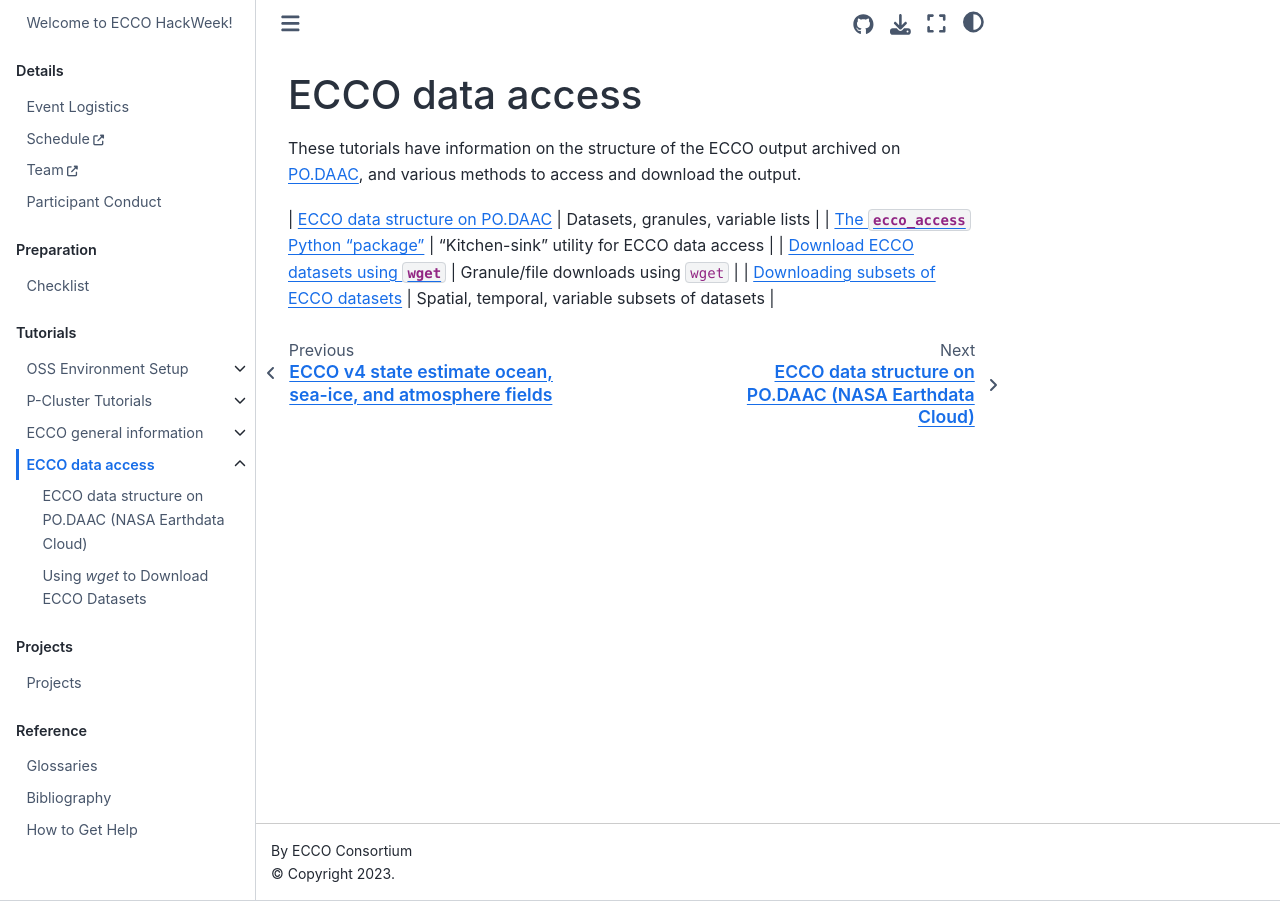
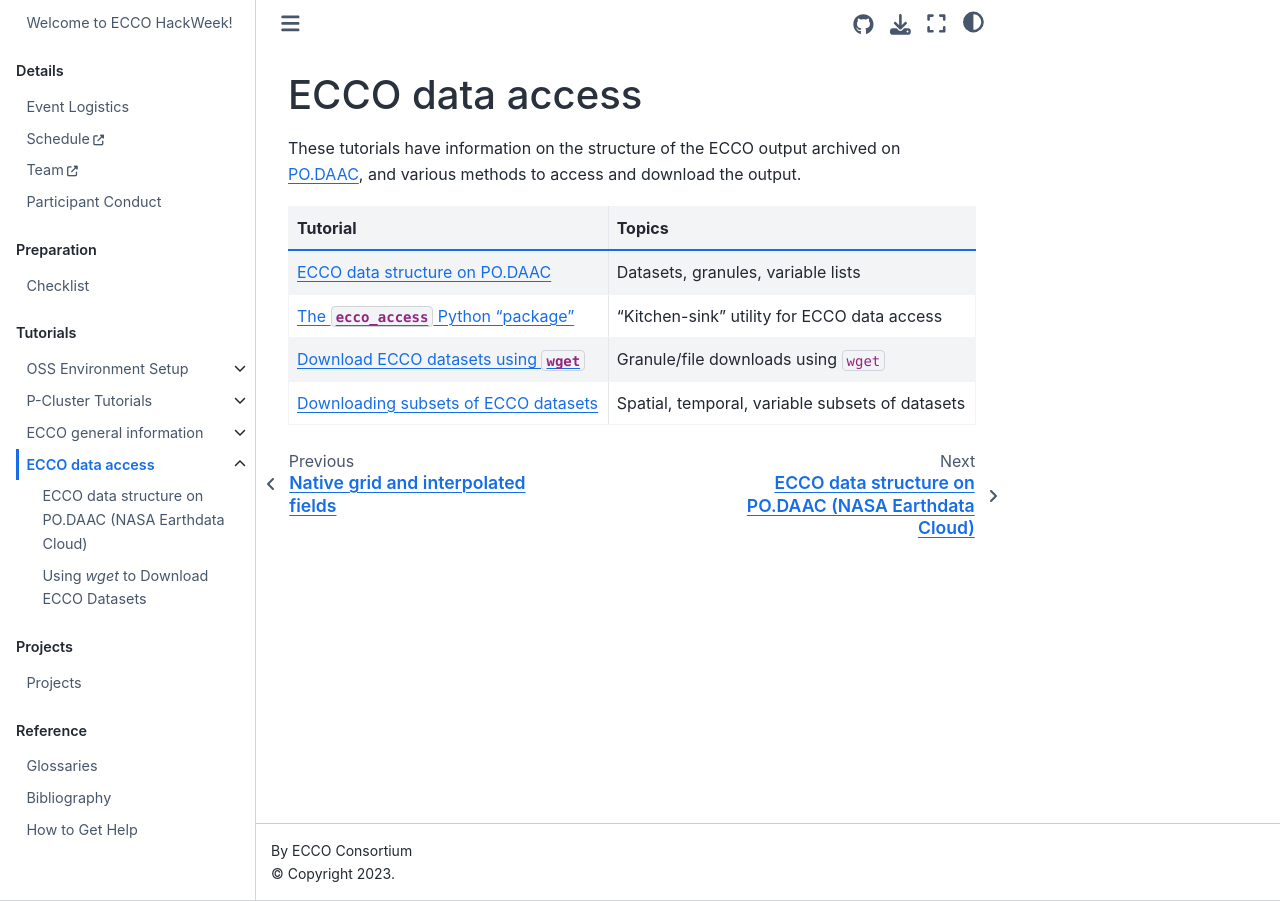
Before and after one commit to ECCO-Hackweek/ecco-2024, a Jupyter Book: the page built from book/tutorials/ECCO_data_access_index.md, in a window 1280 px wide. Built offline with Jupyter Book 1.0.4 settings and Sphinx 7.4.7 and the Sphinx Book theme 1.1.4, drawn with Linux system fonts in a browser that asks for light colours; pages that are not in the unit, such as notebooks, are missing from menus.

Commit message:
assorted fixes and created tutorials img directory

```diff
--- a/book/tutorials/ECCO_data_access_index.md
+++ b/book/tutorials/ECCO_data_access_index.md
@@ -2,6 +2,8 @@
 
 These tutorials have information on the structure of the ECCO output archived on [PO.DAAC](https://podaac.jpl.nasa.gov), and various methods to access and download the output.
 
+| Tutorial | Topics |
+| -  | - |
 | [ECCO data structure on PO.DAAC](./ECCO_data_access/ECCO_data_structure.ipynb) | Datasets, granules, variable lists |
 | [The `ecco_access` Python "package"](./ECCO_data_access/ECCO_access_intro.ipynb) | "Kitchen-sink" utility for ECCO data access |
 | [Download ECCO datasets using `wget`](./ECCO_data_access/wget_download_tutorial.ipynb) | Granule/file downloads using `wget` |
--- a/book/tutorials/ECCO_gen_info/grid_descrip.rst
+++ b/book/tutorials/ECCO_gen_info/grid_descrip.rst
@@ -1,6 +1,6 @@
-############################################################
-ECCO v4 state estimate ocean, sea-ice, and atmosphere fields
-############################################################
+###################################
+Native grid and interpolated fields
+###################################
 
 The complete state estimate consists of a set of ocean, sea-ice, air-sea flux, and atmosphere state variables that are the output from a free-running ocean and sea-ice general circulation model.
 
@@ -24,7 +24,7 @@ The Cartesian curvilinear coordinate system is divided into 13 tiles, each consi
 
 The Cartesian (x,y) coordinates of llc tiles do not correspond to longitude and latitude.  Horizontal velocities are defined relative to the **local orientation** of x and y in the tile.  Velocities in the positive *x* direction are defined as positive *u*.  Velocities in the positive *y* direction are defined as positive *v*.
 
-.. figure:: ../../img/llc90_0.png
+.. figure:: ../img/llc90_0.png
     :align: center
     :alt: alternate text
     :figclass: align-center
```
Also changed, not shown: book/tutorials/ECCO_gen_info_index.md (+1 -1 lines), book/tutorials/img/llc90_0.png (renamed from book/img/llc90_0.png).
